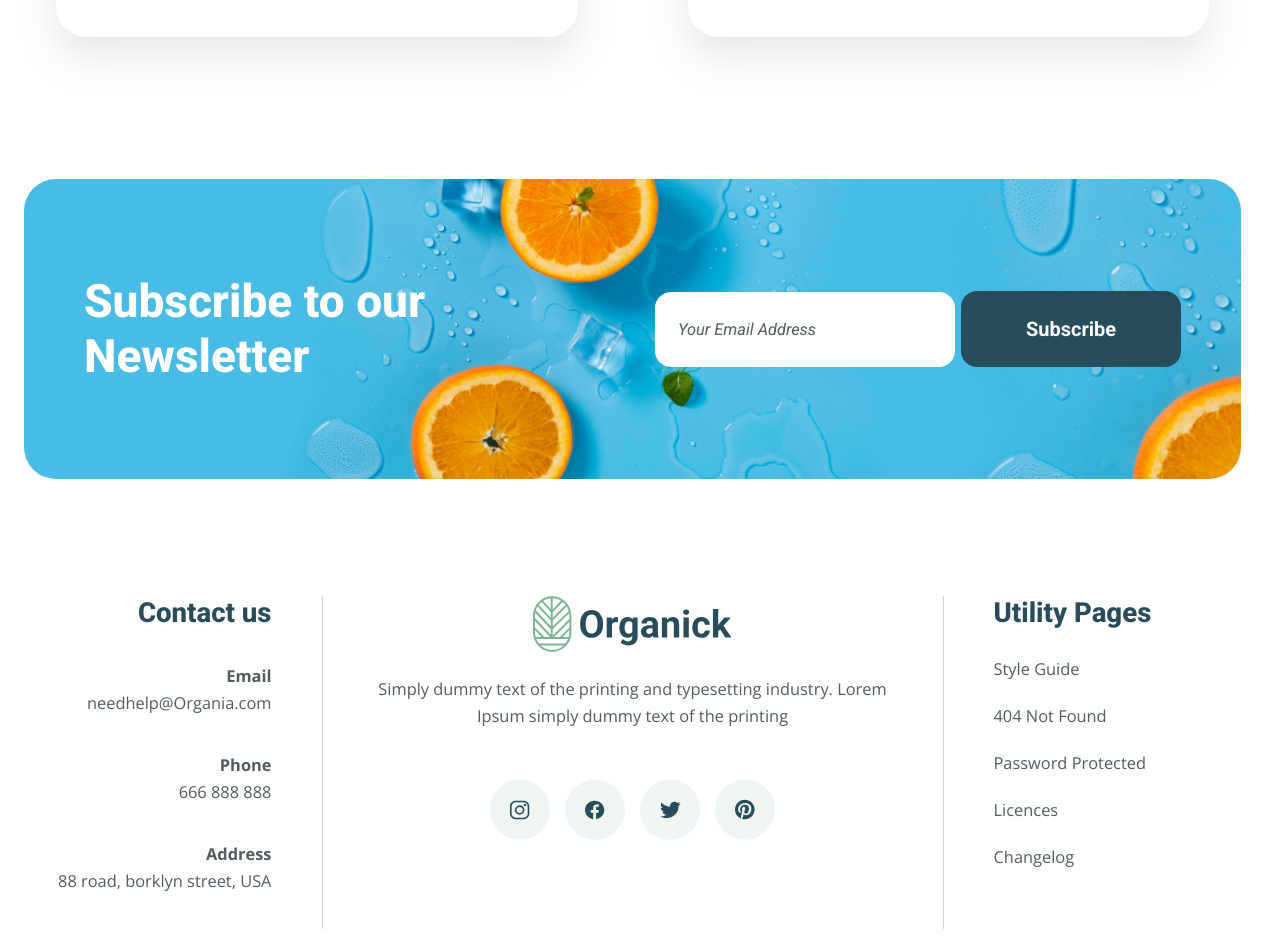
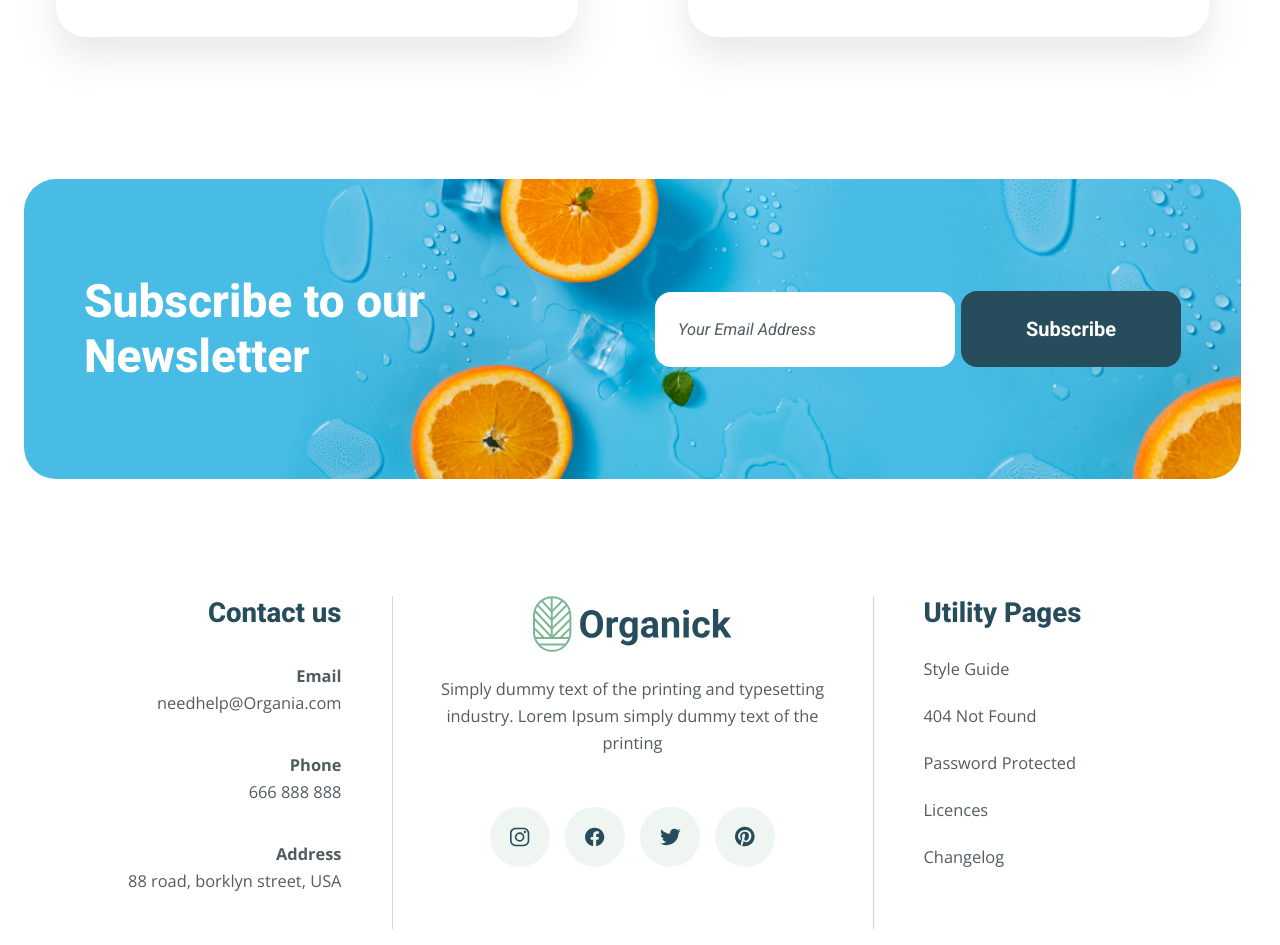
Before and after one commit to RusikHunter/Organick, a React (Vite) app in the folder frontend/: page / in a window 1280 px wide. Shown: the part 6100-7045 px from the top of the page. Built offline with nearby package versions, Linux system fonts and the light colour scheme.

Commit message:
styles(footer): write adaptive style for Footer

```diff
--- a/frontend/src/components/Footer/Footer.scss
+++ b/frontend/src/components/Footer/Footer.scss
@@ -10,6 +10,12 @@
 
     &__row--1 {
         padding-block: 117px 102px;
+
+        @include mobile {
+            flex-direction: column-reverse !important;
+            padding-block: 100px 90px;
+            gap: 50px;
+        }
     }
 
     &__column {}
@@ -18,12 +24,28 @@
         align-items: end;
         flex: 1;
         padding-right: 50px;
+
+        @include tablet {
+            padding-right: 30px;
+            width: 30%;
+        }
+
+        @include mobile {
+            order: 2;
+            width: 100%;
+            align-items: center;
+            padding-right: 0;
+        }
     }
 
     &__address-info {}
 
     &__title--contact-us {
         text-align: end;
+
+        @include mobile {
+            text-align: center;
+        }
     }
 
     &__description-list {
@@ -35,6 +57,10 @@
 
         & .text {
             font-weight: 700 !important;
+        }
+
+        @include mobile {
+            text-align: center;
         }
     }
 
@@ -61,6 +87,11 @@
                 }
             }
         }
+
+        @include mobile {
+            text-align: center;
+            margin-bottom: 15px;
+        }
     }
 
     &__text {}
@@ -68,6 +99,18 @@
     &__column--2 {
         border-inline: var(--border-default);
         padding-inline: 40px;
+
+        @include tablet {
+            width: 40%;
+            padding-inline: 20px;
+        }
+
+        @include mobile {
+            order: 3;
+            width: 100%;
+            border-inline: none;
+            padding-inline: 0;
+        }
     }
 
     &__logo {
@@ -78,6 +121,19 @@
         width: 540px;
         text-align: center;
         margin-top: 23px;
+
+        @include laptop {
+            width: 400px;
+        }
+
+        @include tablet {
+            width: 100%;
+        }
+
+        @include mobile {
+            width: 80%;
+            margin-inline: auto;
+        }
     }
 
     &__list {}
@@ -100,6 +156,11 @@
             color: var(--color-blue);
             fill: #EFF6F1;
             transition: fill var(--transition);
+
+            @include tablet {
+                width: 40px;
+                height: 40px;
+            }
         }
 
         @include desktop-screen {
@@ -126,9 +187,23 @@
     &__column--3 {
         flex: 1;
         padding-left: 50px;
+
+        @include tablet {
+            padding-left: 30px;
+            width: 30%;
+        }
+
+        @include mobile {
+            width: 100%;
+            padding-left: 0;
+        }
     }
 
-    &__title--utility-pages {}
+    &__title--utility-pages {
+        @include mobile {
+            text-align: center;
+        }
+    }
 
     &__list--utility-pages {
         display: flex;
@@ -155,6 +230,11 @@
                 }
             }
         }
+
+        @include mobile {
+            display: flex;
+            justify-content: center;
+        }
     }
 
     &__row--2 {
--- a/frontend/src/components/Footer/Footer.tsx
+++ b/frontend/src/components/Footer/Footer.tsx
@@ -15,21 +15,21 @@ function Footer() {
                                     <span className="footer__span text">Email</span>
                                 </dt>
                                 <dd className="footer__description-definition">
-                                    <a href="mailto:needhelp@Organia.com" className="footer__text text">needhelp@Organia.com</a>
+                                    <a href="mailto:needhelp@Organia.com" className="footer__link text">needhelp@Organia.com</a>
                                 </dd>
 
                                 <dt className="footer__description-term">
                                     <span className="footer__span text">Phone</span>
                                 </dt>
                                 <dd className="footer__description-definition">
-                                    <a href="tel:666888888" className="footer__text text">666 888 888</a>
+                                    <a href="tel:666888888" className="footer__link text">666 888 888</a>
                                 </dd>
 
                                 <dt className="footer__description-term">
                                     <span className="footer__span text">Address</span>
                                 </dt>
                                 <dd className="footer__description-definition">
-                                    <a href="https://www.google.com/maps/place/88+Brooklyn+Ave,+Brooklyn,+NY+11216,+%D0%A1%D0%A8%D0%90/@40.677099,-73.9470458,653m/data=!3m2!1e3!4b1!4m6!3m5!1s0x89c25b84595d61fd:0xc00ede9005b9a8a5!8m2!3d40.677099!4d-73.9444709!16s%2Fg%2F11csdw1nfp?entry=ttu&g_ep=EgoyMDI1MDYwOS4xIKXMDSoASAFQAw%3D%3D" target="_blank" className="footer__text text">88 road, borklyn street, USA</a>
+                                    <a href="https://www.google.com/maps/place/88+Brooklyn+Ave,+Brooklyn,+NY+11216,+%D0%A1%D0%A8%D0%90/@40.677099,-73.9470458,653m/data=!3m2!1e3!4b1!4m6!3m5!1s0x89c25b84595d61fd:0xc00ede9005b9a8a5!8m2!3d40.677099!4d-73.9444709!16s%2Fg%2F11csdw1nfp?entry=ttu&g_ep=EgoyMDI1MDYwOS4xIKXMDSoASAFQAw%3D%3D" target="_blank" className="footer__link text">88 road, borklyn street, USA</a>
                                 </dd>
                             </dl>
                         </address>
```
